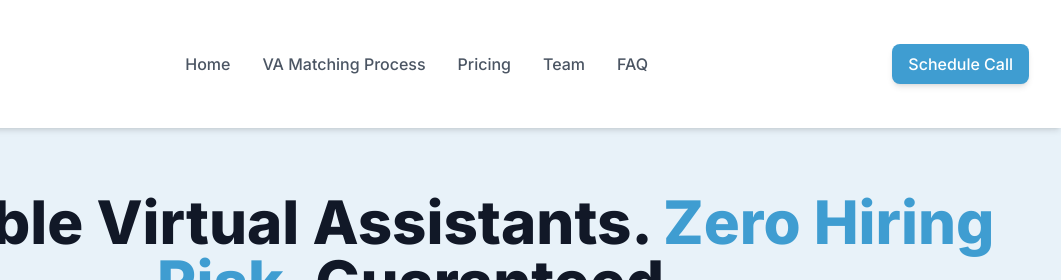
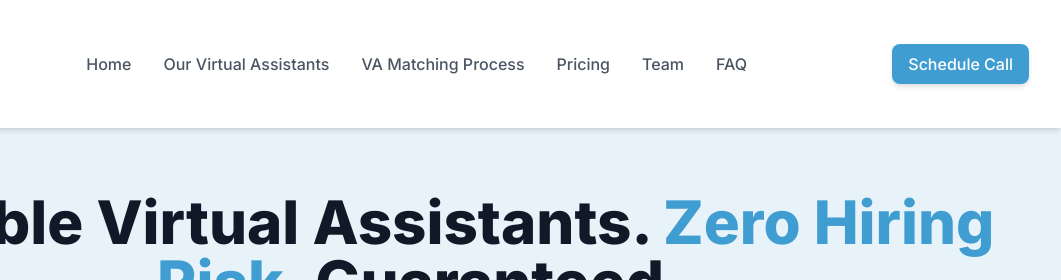
Before and after one commit to twindesks/VA, a plain HTML site: page index.html in a window 1280 px wide. Shown: the top 280 px of the page, 219-1280 px from the left. Drawn offline with nearby package versions, Linux system fonts and the light colour scheme; a script that the page names is missing.

Commit message:
Update index.html

```diff
--- a/index.html
+++ b/index.html
@@ -123,6 +123,7 @@
 
             <nav class="hidden md:flex space-x-6 lg:space-x-8">
                 <a href="#home" class="text-gray-600 hover:text-td-primary font-medium transition duration-300">Home</a>
+                <a href="our-virtual-assistants.html" class="text-gray-600 hover:text-td-primary font-medium transition duration-300">Our Virtual Assistants</a>
                 <a href="#process" class="text-gray-600 hover:text-td-primary font-medium transition duration-300">VA Matching Process</a>
                 <a href="#pricing" class="text-gray-600 hover:text-td-primary font-medium transition duration-300">Pricing</a>
                 <a href="#team" class="text-gray-600 hover:text-td-primary font-medium transition duration-300">Team</a>
@@ -901,6 +902,7 @@
 
             <nav class="flex flex-wrap justify-center gap-6 mb-4 md:mb-0">
                 <a href="#home" class="text-gray-400 hover:text-white transition duration-300">Home</a>
+                <a href="our-virtual-assistants.html" class="text-gray-400 hover:text-white transition duration-300">Our Virtual Assistants</a>
                 <a href="#process" class="text-gray-400 hover:text-white transition duration-300">VA Matching Process</a>
                 <a href="#pricing" class="text-gray-400 hover:text-white transition duration-300">Pricing</a>
                 <a href="#team" class="text-gray-400 hover:text-white transition duration-300">Team</a>
```
